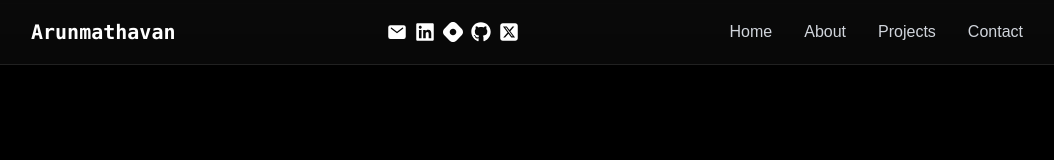
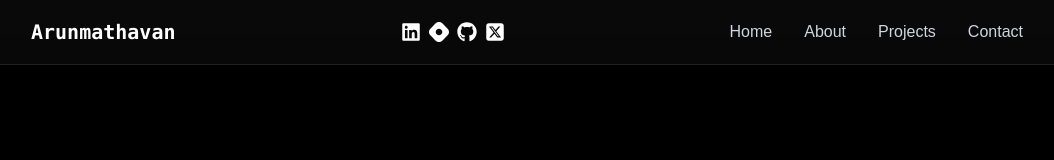
Before and after one commit to ArunmathavanK/My_portfolio, a React (Vite) app: page / in a window 1280 px wide. Shown: the top 160 px of the page, without its empty margins (145-1199 px from the left). Built offline with nearby package versions, Linux system fonts and the light colour scheme.

Commit message:
add changes

```diff
--- a/src/components/Navbar.jsx
+++ b/src/components/Navbar.jsx
@@ -19,7 +19,6 @@ export const Navbar = ({menuOpen, setMenuOpen}) =>{
                 </a>
 
                 <div className="flex space-x-2 text-white text-xl ">
-                    <a href="mailto:arunmathavankamaraj2003@gmail.com" target="_blank" rel="nooper noreferrer"><IoMail /></a>
                     <a href="https://www.linkedin.com/in/arunmathavan-backend-developer/" target="_blank" rel="nooper noreferrer"><FaLinkedin /></a>
                     <a href="https://arunmathavank.hashnode.dev/" target="_blank" rel="nooper noreferrer"><FaHashnode /></a>
                     <a href="https://github.com/ArunmathavanK" target="_blank" rel="nooper noreferrer"><FaGithub /></a>
```
